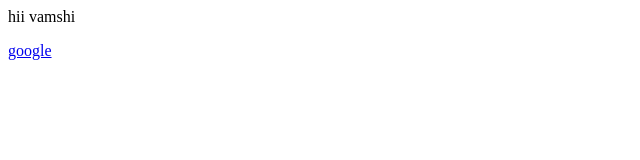
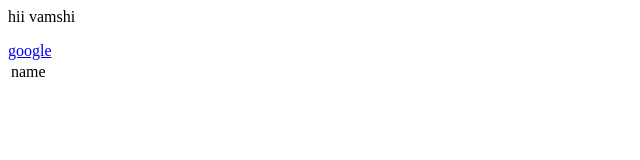
Before and after one commit to Vamshi377/Test, a plain HTML site: page index.html in a window 1280 px wide. Shown: the full height of the page, 0-640 px from the left. Drawn offline with Linux system fonts and the light colour scheme.

Commit message:
tableadded

```diff
--- a/index.html
+++ b/index.html
@@ -1,2 +1,7 @@
 <p>hii vamshi</p>
 <a href="https://www.google.com">google</a>
+<table>
+    <tr>
+        <td>name</td>
+    </tr>
+</table>
```
